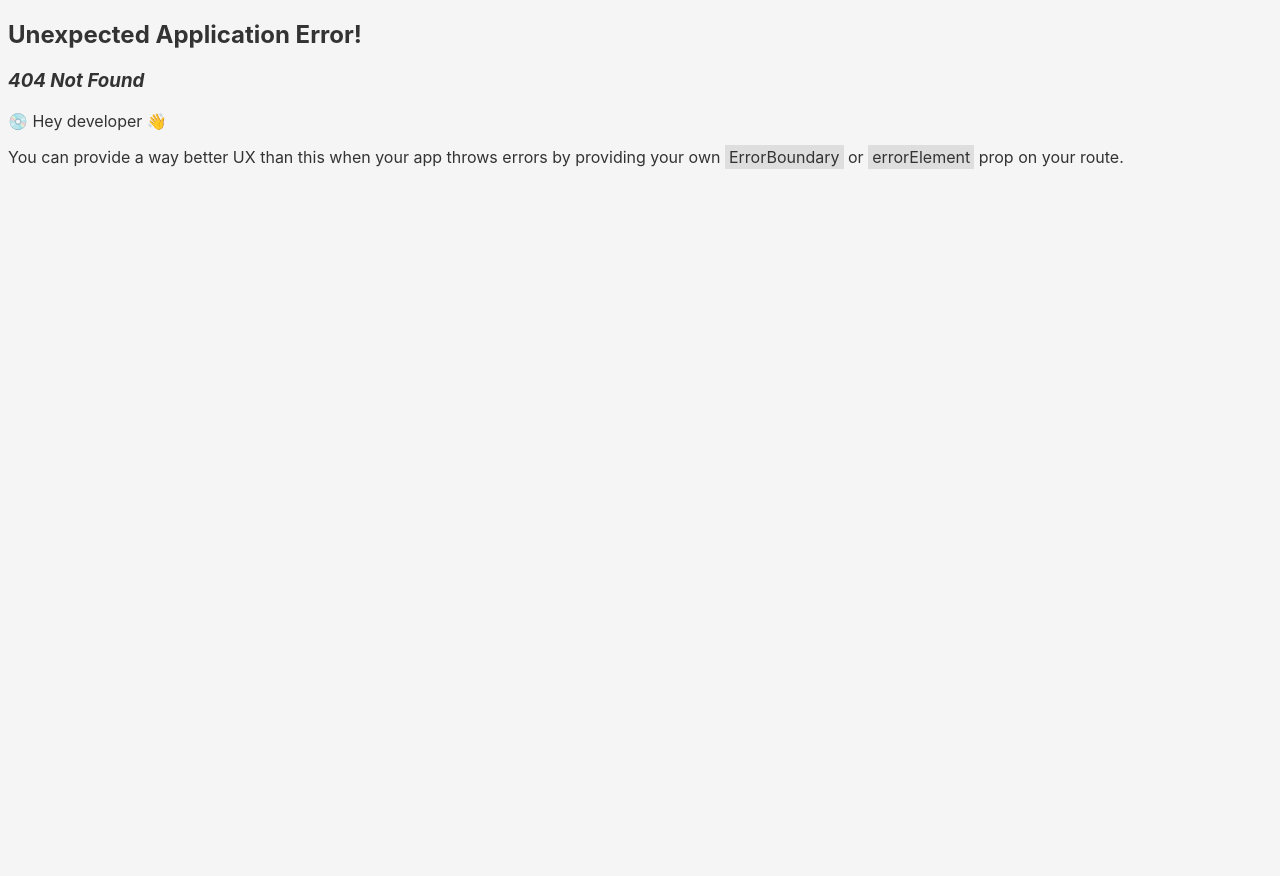
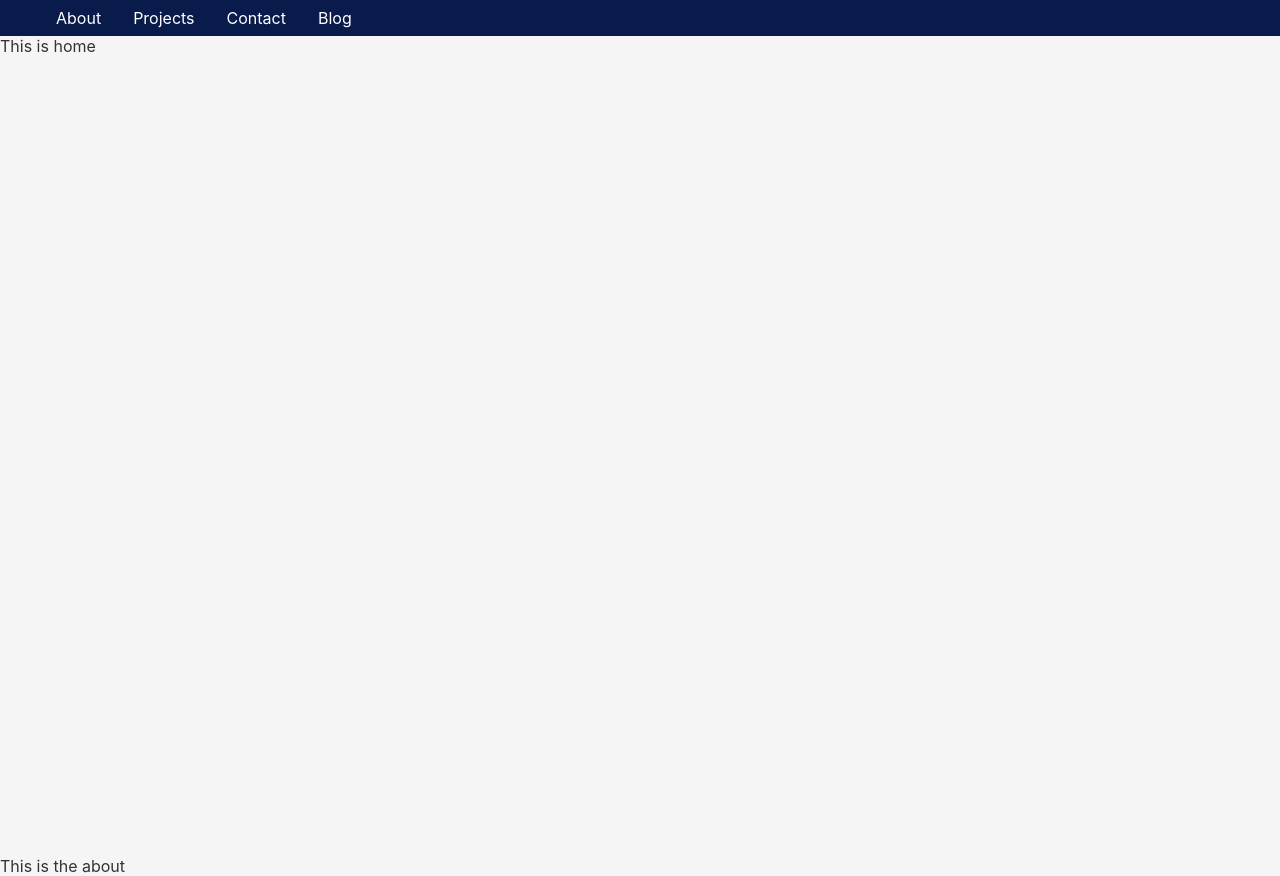
Before and after one commit to BIGVl/personal-website-client, a React (Vite) app: page / in a window 1280 px wide. Before the commit this address had no page. Before the commit the page ends 800 px from the top, so only its background shows below. Built offline with nearby package versions, Linux system fonts and the light colour scheme.

Commit message:
Added hash route support for scrolling to sections

```diff
--- a/package.json
+++ b/package.json
@@ -11,12 +11,14 @@
     "react": "^18.2.0",
     "react-dom": "^18.2.0",
     "react-router-dom": "^6.11.2",
+    "react-router-hash-link": "^2.4.3",
     "sass": "^1.62.1"
   },
   "devDependencies": {
     "@testing-library/react": "^14.0.0",
     "@types/react": "^18.0.37",
     "@types/react-dom": "^18.0.11",
+    "@types/react-router-hash-link": "^2.4.6",
     "@typescript-eslint/eslint-plugin": "^5.59.0",
     "@typescript-eslint/parser": "^5.59.0",
     "@vitejs/plugin-react-swc": "^3.0.0",
--- a/src/blog/Blog.tsx
+++ b/src/blog/Blog.tsx
@@ -6,6 +6,7 @@ import createTimeAndDate from './helpers/createTimeAndDate';
 
 export default function Blog() {
   const [articles, setArticles] = useState<ArticleSummary[]>([]);
+  console.log('Blog gets called');
 
   useEffect(() => {
     (async () => {
--- /dev/null
+++ b/src/home/Home.scss
@@ -0,0 +1,5 @@
+.home {
+  display: flex;
+  flex-direction: column;
+  gap: 100vh;
+}
--- /dev/null
+++ b/src/home/Home.tsx
@@ -0,0 +1,11 @@
+import About from './about/About';
+import './Home.scss';
+
+export default function Home() {
+  return (
+    <div className="home">
+      <div> This is home </div>
+      <About />
+    </div>
+  );
+}
--- /dev/null
+++ b/src/home/about/About.tsx
@@ -0,0 +1,3 @@
+export default function About() {
+  return <div id="about">This is the about</div>;
+}
--- a/src/index.scss
+++ b/src/index.scss
@@ -4,9 +4,10 @@
   font-family: 'Inter', sans-serif;
   color: #333;
   --coral: #ff533d;
-  --navy-blue: #0f1626;
+  --navy-blue: #081b4b;
   --leather: #ab987a;
   --eggshell: #f5f5f5;
+  margin: 0;
 }
 
 body {
--- a/src/main.tsx
+++ b/src/main.tsx
@@ -3,8 +3,19 @@ import ReactDOM from 'react-dom/client';
 import './index.scss';
 import { RouterProvider, createBrowserRouter } from 'react-router-dom';
 import Blog from './blog/Blog';
+import Root from './root/Root';
+import Home from './home/Home';
 
-const router = createBrowserRouter([{ path: '/blog', element: <Blog /> }]);
+const router = createBrowserRouter([
+  {
+    path: '/',
+    element: <Root />,
+    children: [
+      { index: true, element: <Home /> },
+      { path: '/blog', element: <Blog /> }
+    ]
+  }
+]);
 
 ReactDOM.createRoot(document.getElementById('root') as HTMLElement).render(
   <React.StrictMode>
--- /dev/null
+++ b/src/root/Root.tsx
@@ -0,0 +1,11 @@
+import { Outlet } from 'react-router-dom';
+import Nav from './nav/Nav';
+
+export default function Root() {
+  return (
+    <div>
+      <Nav />
+      <Outlet />
+    </div>
+  );
+}
--- /dev/null
+++ b/src/root/nav/Nav.scss
@@ -0,0 +1,13 @@
+nav {
+  background-color: var(--navy-blue);
+  padding: 0.5rem 1rem;
+
+  .links {
+    display: flex;
+    gap: 2rem;
+  }
+  a {
+    color: white;
+    text-decoration: none;
+  }
+}
--- /dev/null
+++ b/src/root/nav/Nav.tsx
@@ -0,0 +1,26 @@
+import { Link } from 'react-router-dom';
+import './Nav.scss';
+import { HashLink } from 'react-router-hash-link';
+
+export default function Nav() {
+  return (
+    <nav>
+      <ul className="links">
+        <li>
+          <HashLink smooth to={'/#about'}>
+            About
+          </HashLink>
+        </li>
+        <li>
+          <HashLink to={'/#projects'}> Projects </HashLink>
+        </li>
+        <li>
+          <HashLink to={'/#contact'}> Contact </HashLink>
+        </li>
+        <li>
+          <Link to={'/blog'}> Blog </Link>
+        </li>
+      </ul>
+    </nav>
+  );
+}
```
Also changed, not shown: src/home/about/About.scss (added), src/root/Root.scss (added), 1 other file (tests, documents, lock files or other folders).
